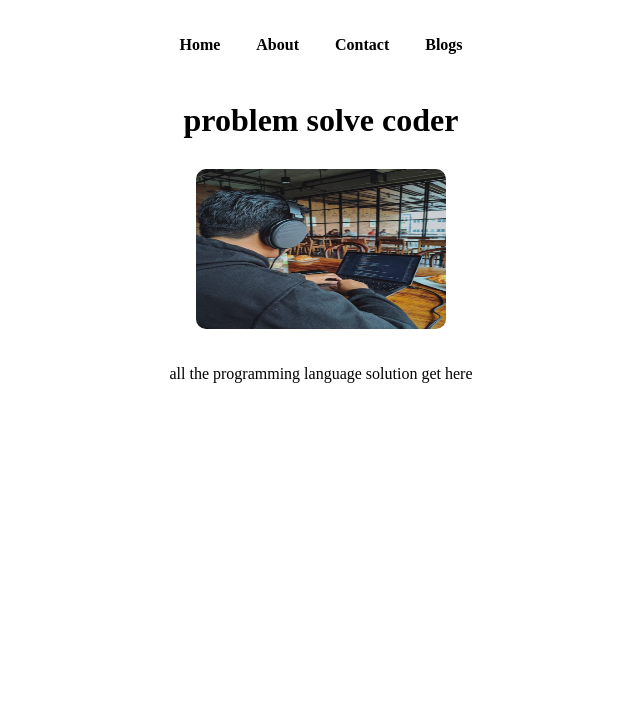
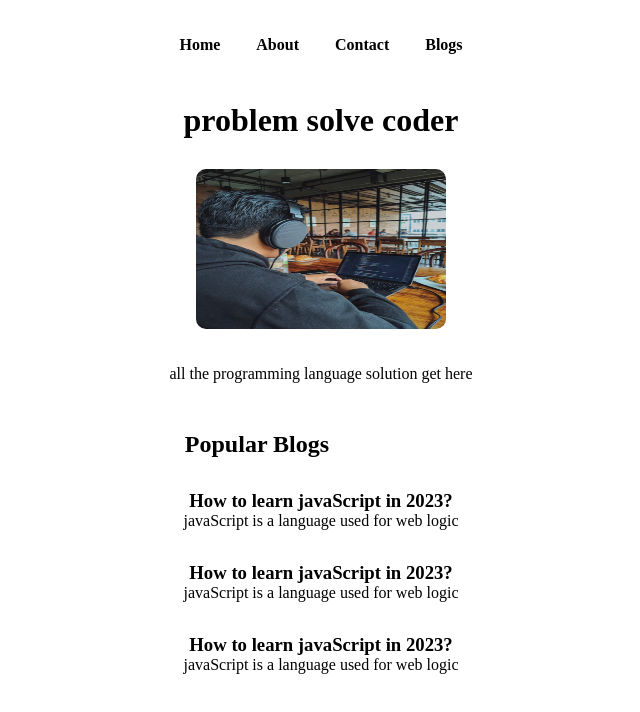
Before and after one commit to Rahman1234562/my-project, a Next.js app: page / in a window 1280 px wide. Shown: the top 712 px of the page, without its empty margins (319-959 px from the left). Built offline with nearby package versions, Linux system fonts and the light colour scheme.

Commit message:
added files

```diff
--- /dev/null
+++ b/blogData/how-to-learn-javaScript.json
@@ -0,0 +1,5 @@
+{
+    "title" : "How to learn javaScript",
+    "contact" : "JavaScript often abbreviated as JS, is a programming language that is one of the core technologies of the World Wide Web alongside HTML and CSS. As of 2023, 98.7% of websites use JavaScript on the client side for webpage behavior [10], often incorporating third-party libraries. All major web browsers have a dedicated JavaScript engine to execute the code on users' devices. JavaScript is a high-level often just-in-time compiled language that conforms to the ECMAScript standard. [11] It has dynamic typing prototype-based object-orientation and first-class functions. It is multi-paradigm, supporting event-driven functional and imperative programming styles. It has application programming interfaces (APIs) for working with text, dates, regular expressions, standard data structures, and the Document Object Model (DOM). The ECMAScript standard does not include any input/output (I/O) such as networking, storage, or graphics facilities. In practice, the web browser or other runtime system provides JavaScript APIs for I/O. JavaScript engines were originally used only in web browsers but are now core components of some servers and a variety of applications. The most popular runtime system for this usage is Node.js. Although Java and JavaScript are similar in name, syntax, and respective standard libraries, the two languages are distinct and differ greatly in design.",
+    "author" : "Rehman Khan"
+}
--- /dev/null
+++ b/pages/api/blog.js
@@ -0,0 +1,10 @@
+// Next.js API route support: https://nextjs.org/docs/api-routes/introduction
+import * as fs from 'fs';
+
+export default function handler(req, res) {
+  fs.readdir("blogData", (err, data) => {
+    console.log(data)
+      res.status(200).json(data)
+  });
+
+}
--- /dev/null
+++ b/pages/api/getblog.js
@@ -0,0 +1,12 @@
+
+import * as fs from 'fs';
+
+export default function handler(req, res) {
+  fs.readFile(`blogData/${req.query.slug}.json`, 'utf-8', (err, data) => {
+    if(err){
+        res.status(500).json({error: "the blog in not found"})
+    }
+    console.log(req.query.slug)
+      res.status(200).json(JSON.parse(data))
+  })
+}
--- a/pages/api/hello.js
+++ /dev/null
@@ -1,5 +0,0 @@
-// Next.js API route support: https://nextjs.org/docs/api-routes/introduction
-
-export default function handler(req, res) {
-  res.status(200).json({ name: 'John Doe' })
-}
--- a/pages/index.js
+++ b/pages/index.js
@@ -20,6 +20,13 @@ export default function Home() {
         <Image className="home-img" src="/homeimg.avif" alt="this is coder image" width={250} height={160}/>
 
         <p className="para">all the programming language solution get <span className="here">here</span></p>
+        <h2 className="popular">Popular Blogs</h2>
+      <h3 className="javascript-para">How to learn javaScript in 2023?</h3>
+        <p>javaScript is a language used for web logic</p>
+        <h3 className="javascript-para">How to learn javaScript in 2023?</h3>
+        <p>javaScript is a language used for web logic</p>
+        <h3 className="javascript-para">How to learn javaScript in 2023?</h3>
+        <p>javaScript is a language used for web logic</p>
        </div>
     </>
   );
```
Also changed, not shown: blogData/how-to-learn-mern.json (added, +5 -0 lines), blogData/how-to-learn-nextjs.json (added, +5 -0 lines).
